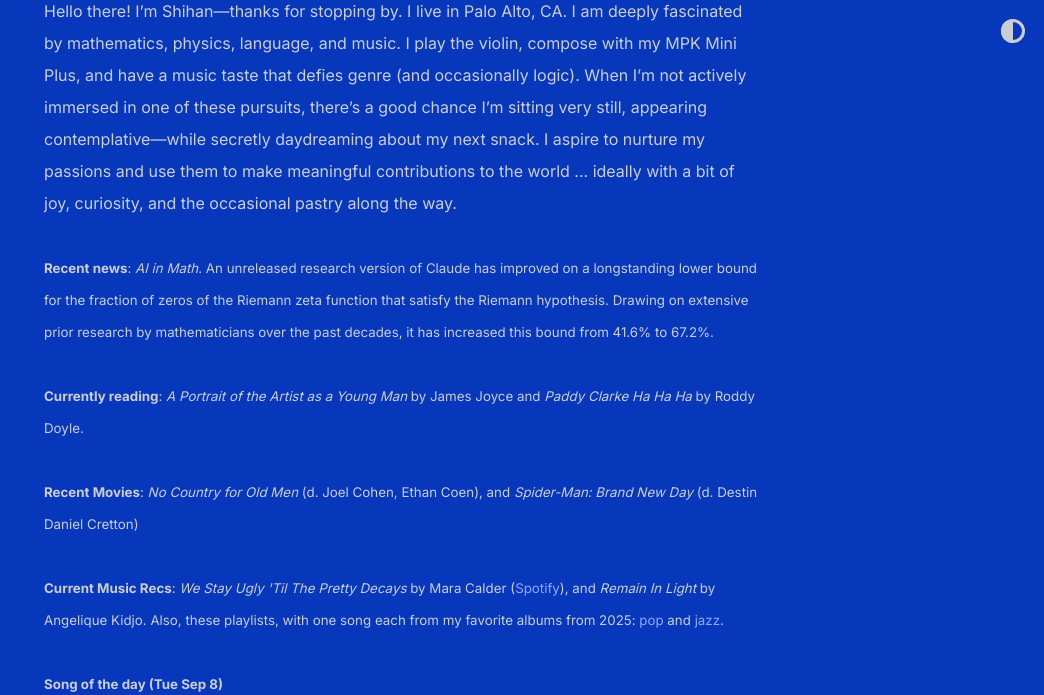
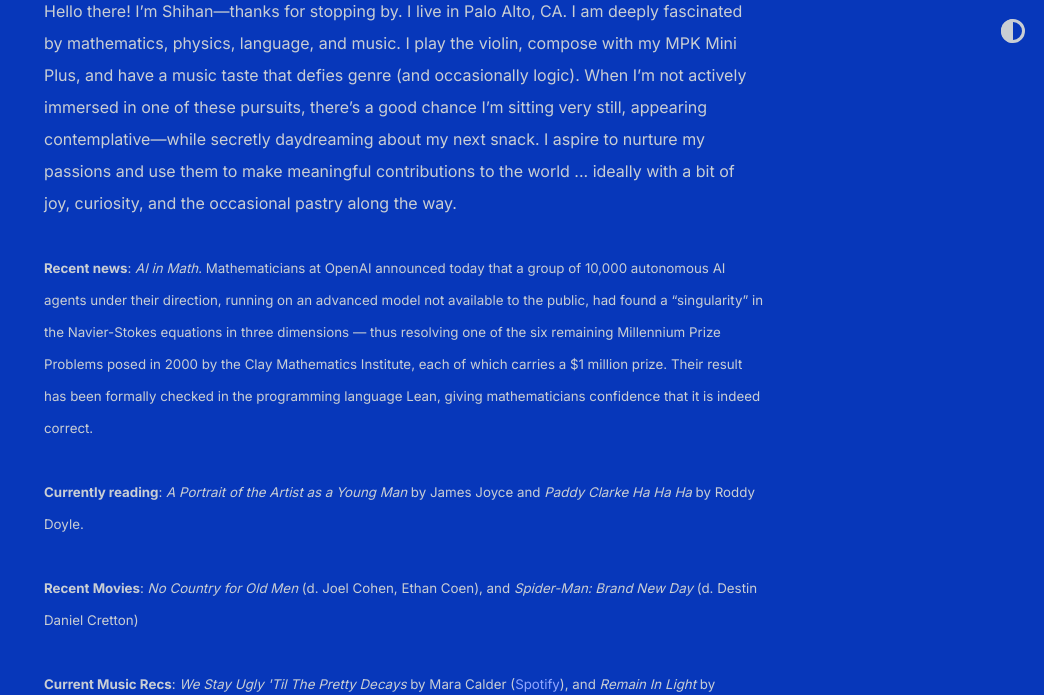
Before and after one commit to shihankanungo/shihankanungo.github.io, a Jekyll site: the page built from index.md, in a window 1280 px wide and 900 px high, scrolled down 503 px, cut to the strip 0-695 px from the top of the window. Shown: the whole strip, without its empty margins (236-1280 px from the left). Built offline with Jekyll 4.4.1, drawn with Linux system fonts in a browser that asks for light colours.

Commit message:
Update _config.yml

```diff
--- a/_config.yml
+++ b/_config.yml
@@ -6,7 +6,7 @@
   Hello there! I’m Shihan&mdash;thanks for stopping by. I live in Palo Alto, CA. I am deeply fascinated by mathematics, physics, language, and music. I play the violin, compose with my MPK Mini Plus, and have a music taste that defies genre (and occasionally logic). When I’m not actively immersed in one of these pursuits, there’s a good chance I’m sitting very still, appearing contemplative&mdash;while secretly daydreaming about my next snack. I aspire to nurture my passions and use them to make meaningful contributions to the world ... ideally with a bit of joy, curiosity, and the occasional pastry along the way.
           <br /><br />
 
-          <small><b>Recent news</b>: <i>AI in Math</i>. An unreleased research version of Claude has improved on a longstanding lower bound for the fraction of zeros of the Riemann zeta function that satisfy the Riemann hypothesis. Drawing on extensive prior research by mathematicians over the past decades, it has increased this bound from 41.6% to 67.2%.</small>
+          <small><b>Recent news</b>: <i>AI in Math</i>. Mathematicians at OpenAI announced today that a group of 10,000 autonomous AI agents under their direction, running on an advanced model not available to the public, had found a “singularity” in the Navier-Stokes equations in three dimensions — thus resolving one of the six remaining Millennium Prize Problems posed in 2000 by the Clay Mathematics Institute, each of which carries a $1 million prize. Their result has been formally checked in the programming language Lean, giving mathematicians confidence that it is indeed correct.</small>
           <br /><br />
           <small><b>Currently reading</b>: <i>A Portrait of the Artist as a Young Man</i> by James Joyce and <i>Paddy Clarke Ha Ha Ha</i> by Roddy Doyle.</small>
           <br /><br />
```
